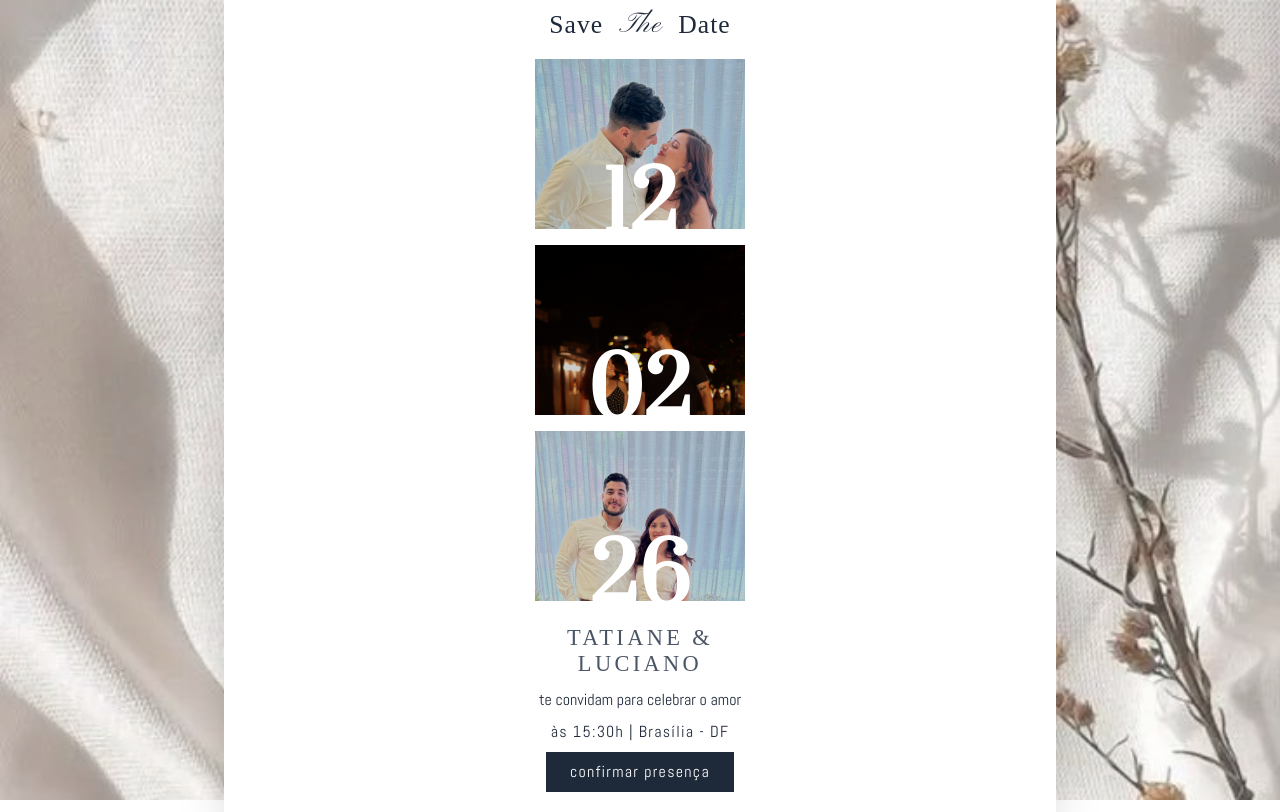
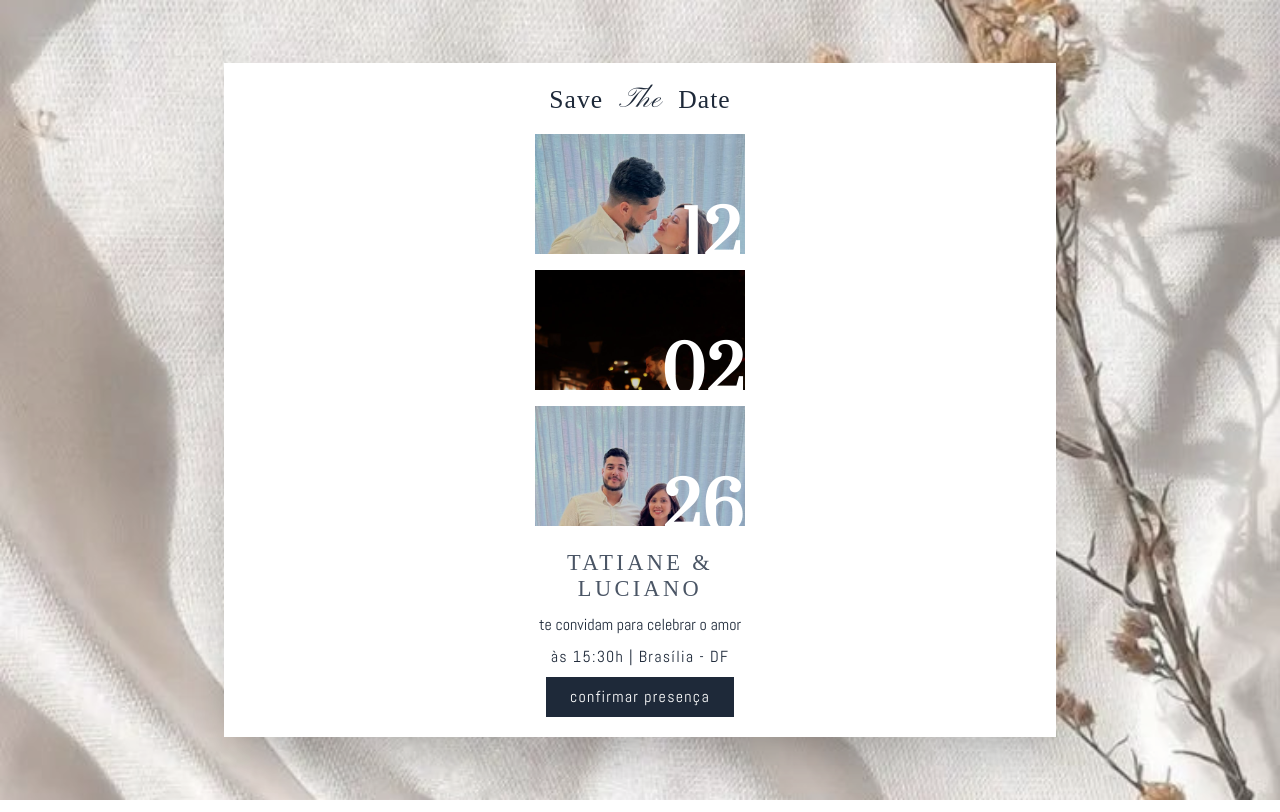
Before and after one commit to peztlord/talu, a Next.js app: page / in a window 1280 px wide. Built offline with nearby package versions, Linux system fonts and the light colour scheme; no server answers; the database is empty; a web font is replaced by a local one.

Commit message:
new box img

```diff
--- a/src/pages/index.tsx
+++ b/src/pages/index.tsx
@@ -111,7 +111,7 @@ export default function Home() {
                         </div>
                         <div className="flex flex-col justify-center items-center gap-[1em] my-3">
                             <div
-                                className="w-[210px] h-[170px] bg-gray-800"
+                                className="w-[210px] h-[120px] bg-gray-800"
                                 style={{
                                     position: "relative",
                                     backgroundImage: "url(" + "/talu1.jpeg" + ")",
@@ -125,13 +125,13 @@ export default function Home() {
                                 <span
                                     style={{
                                         position: "absolute",
-                                        left: "50%",
+                                        left: "84%",
                                         transform: "translateX(-50%)",
                                         bottom: "-10px",
                                         color: "#fff",
                                         // fontFamily: "'Bodoni Moda', serif",
                                         fontFamily: "'Prata', serif",
-                                        fontSize: "5rem",
+                                        fontSize: "4rem",
                                         fontWeight: "700",
                                         lineHeight: "0.8",
                                         zIndex: "2",
@@ -141,7 +141,7 @@ export default function Home() {
                                 </span>
                             </div>
                             <div
-                                className="w-[210px] h-[170px] bg-gray-800"
+                                className="w-[210px] h-[120px] bg-gray-800"
                                 style={{
                                     position: "relative",
                                     backgroundImage: "url(" + "/talu2.jpeg" + ")",
@@ -155,12 +155,12 @@ export default function Home() {
                                 <span
                                     style={{
                                         position: "absolute",
-                                        left: "50%",
+                                        left: "80%",
                                         transform: "translateX(-50%)",
                                         bottom: "-10px",
                                         color: "#fff",
                                         fontFamily: "'Prata', serif",
-                                        fontSize: "5rem",
+                                        fontSize: "4rem",
                                         fontWeight: "900",
                                         lineHeight: "0.8",
                                         zIndex: "2",
@@ -170,7 +170,7 @@ export default function Home() {
                                 </span>
                             </div>
                             <div
-                                className="w-[210px] h-[170px] bg-gray-800"
+                                className="w-[210px] h-[120px] bg-gray-800"
                                 style={{
                                     position: "relative",
                                     backgroundImage: "url(" + "/talu3.jpeg" + ")",
@@ -184,12 +184,12 @@ export default function Home() {
                                 <span
                                     style={{
                                         position: "absolute",
-                                        left: "50%",
+                                        left: "80%",
                                         transform: "translateX(-50%)",
                                         bottom: "-10px",
                                         color: "#fff",
                                         fontFamily: "'Prata', serif",
-                                        fontSize: "5rem",
+                                        fontSize: "4rem",
                                         fontWeight: "900",
                                         lineHeight: "0.8",
                                         zIndex: "2",
```
